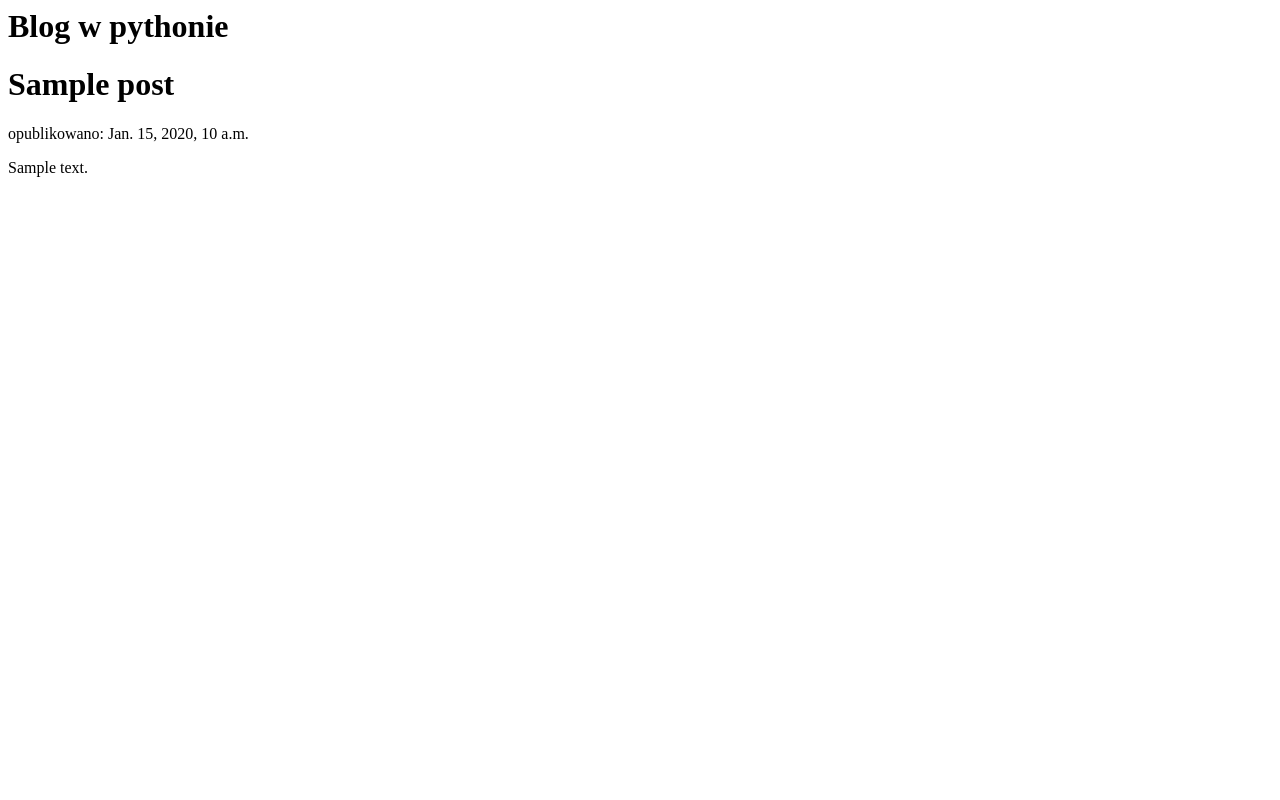
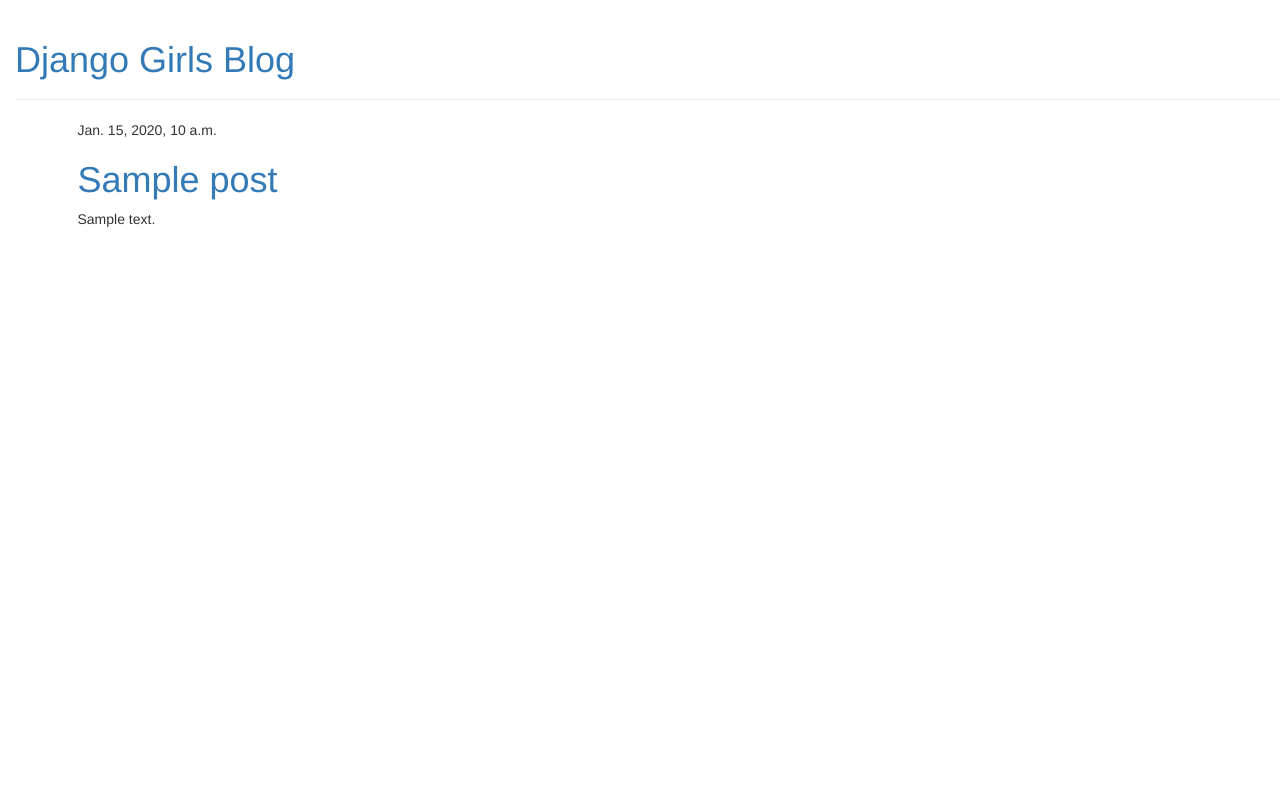
Before and after one commit to michal929/my-first-blog, a Django app: template blog/templates/blog/post_list.html in a window 1280 px wide. Run offline with Django 3.2, Linux system fonts and the light colour scheme; the template is opened without the code that fills it: most values are stand-ins (such as "Sample title", 1, 10 or a date in 2020); some libraries are stand-ins or nearby versions.

Commit message:
dodano wyswietlenie pojedynczego posta

```diff
--- /dev/null
+++ b/blog/templates/blog/base.html
@@ -0,0 +1,24 @@
+{% load staticfiles %}
+<html>
+    <head>
+        <title>Django Girls blog</title>
+        <link rel="stylesheet" href="//maxcdn.bootstrapcdn.com/bootstrap/3.2.0/css/bootstrap.min.css">
+        <link rel="stylesheet" href="//maxcdn.bootstrapcdn.com/bootstrap/3.2.0/css/bootstrap-theme.min.css">
+        <link href='//fonts.googleapis.com/css?family=Lobster&subset=latin,latin-ext' rel='stylesheet' type='text/css'>
+        <link rel="stylesheet" href="{% static 'css/blog.css' %}">
+    </head>
+    <body>
+        <div class="page-header">
+            <h1><a href="/">Django Girls Blog</a></h1>
+        </div>
+
+        <div class="content container">
+            <div class="row">
+                <div class="col-md-8">
+                        {% block content %}
+                        {% endblock %}
+                </div>
+            </div>
+        </div>
+    </body>
+</html>
--- a/blog/templates/blog/post_list.html
+++ b/blog/templates/blog/post_list.html
@@ -1,16 +1,13 @@
-<html>
-    <head>
-        <title>Blog w Django</title>
-    </head>
-    <body>
-            <h1>Blog w pythonie</h1>
-            {% for post in posts %}
-                <div>
-                    <h1>{{ post.title }}</h1>
-                    <p>opublikowano: {{ post.published_date }}</p>
-                    <p>{{ post.text|linebreaksbr}}</p>
-                </div>
-            {% endfor%}
+{% extends 'blog/base.html' %}
 
-    </body>
-</html>
+{% block content %}
+    {% for post in posts %}
+        <div class="post">
+            <div class="date">
+                {{ post.published_date }}
+            </div>
+            <h1><a href="{% url 'post_detail' pk=post.pk %}">{{ post.title }}</a></h1>
+            <p>{{ post.text|linebreaksbr }}</p>
+        </div>
+    {% endfor %}
+{% endblock %}
--- a/blog/urls.py
+++ b/blog/urls.py
@@ -3,4 +3,5 @@
 
 urlpatterns = [
     url(r'^$', views.post_list, name='post_list'),
+    url(r'^post/(?P<pk>[0-9]+)/$', views.post_detail, name='post_detail'),
 ]
--- a/blog/views.py
+++ b/blog/views.py
@@ -1,7 +1,11 @@
-from django.shortcuts import render
+from django.shortcuts import render, get_object_or_404
 from django.utils import timezone
 from .models import Post
 
 def post_list(request):
     posts = Post.objects.filter(published_date__lte=timezone.now()).order_by('published_date')
     return render(request, 'blog/post_list.html', {'posts': posts})
+
+def post_detail(request, pk):
+    post = get_object_or_404(Post, pk=pk)
+    return render(request, 'blog/post_detail.html', {'post': post})
--- a/mysite/settings.py
+++ b/mysite/settings.py
@@ -120,3 +120,7 @@
 
 STATIC_URL = '/static/'
 STATIC_ROOT = os.path.join(BASE_DIR, 'public', 'static')
+
+STATICFILES_DIRS = (
+    os.path.join(BASE_DIR, "static"),
+)
--- /dev/null
+++ b/static/css/blog.css
@@ -0,0 +1,6 @@
+body {
+    padding-left: 15px;
+}
+h1  {
+    color: rgb(68, 96, 253);
+}
```
Also changed, not shown: blog/templates/blog/post_detail.html (added, +13 -0 lines).
